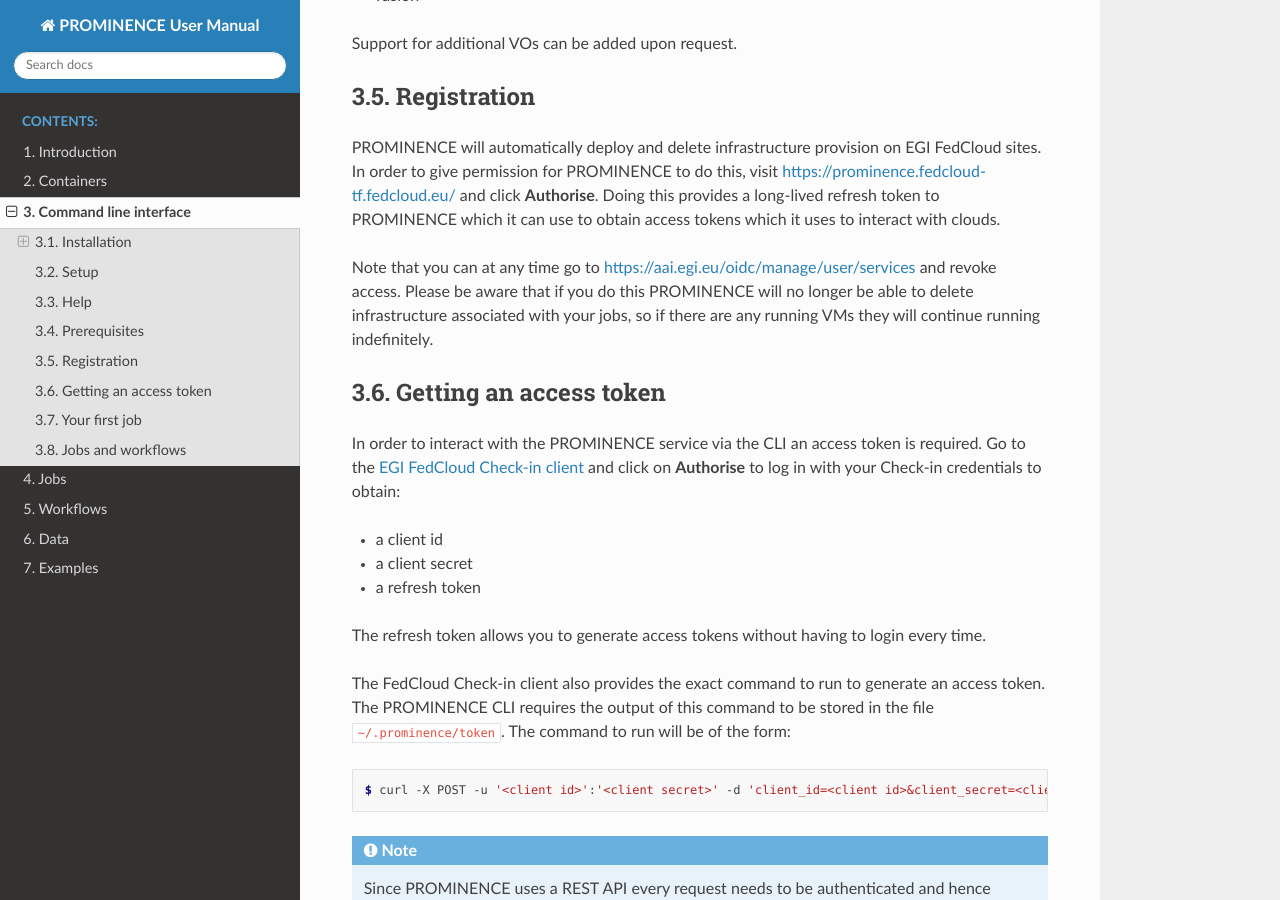
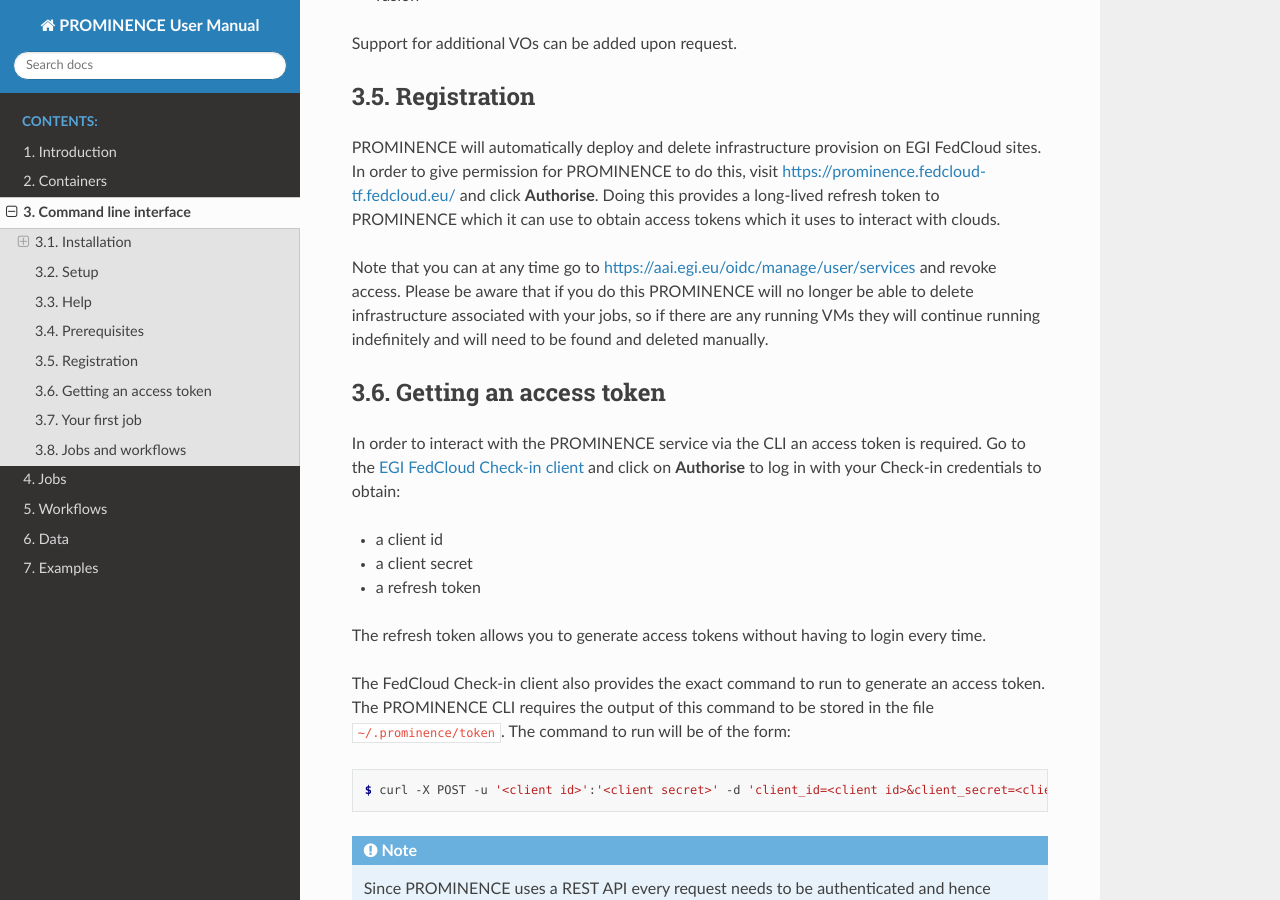
Before and after one commit to prominence-eosc/docs-eosc, a Sphinx documentation site: the page built from source/command-line-interface.rst, in a window 1280 px wide and 900 px high, scrolled down 3093 px. Built offline with Sphinx 7.4.7 and the Read the Docs theme 2.0.0, drawn with Linux system fonts in a browser that asks for light colours.

Commit message:
Improvement

```diff
--- a/source/command-line-interface.rst
+++ b/source/command-line-interface.rst
@@ -156,7 +156,7 @@
 
 PROMINENCE will automatically deploy and delete infrastructure provision on EGI FedCloud sites. In order to give permission for PROMINENCE to do this, visit `https://prominence.fedcloud-tf.fedcloud.eu/ <https://prominence.fedcloud-tf.fedcloud.eu/>`_ and click **Authorise**. Doing this provides a long-lived refresh token to PROMINENCE which it can use to obtain access tokens which it uses to interact with clouds.
 
-Note that you can at any time go to `https://aai.egi.eu/oidc/manage/user/services <https://aai.egi.eu/oidc/manage/user/services>`_ and revoke access. Please be aware that if you do this PROMINENCE will no longer be able to delete infrastructure associated with your jobs, so if there are any running VMs they will continue running indefinitely.
+Note that you can at any time go to `https://aai.egi.eu/oidc/manage/user/services <https://aai.egi.eu/oidc/manage/user/services>`_ and revoke access. Please be aware that if you do this PROMINENCE will no longer be able to delete infrastructure associated with your jobs, so if there are any running VMs they will continue running indefinitely and will need to be found and deleted manually.
 
 Getting an access token
 -----------------------
```
